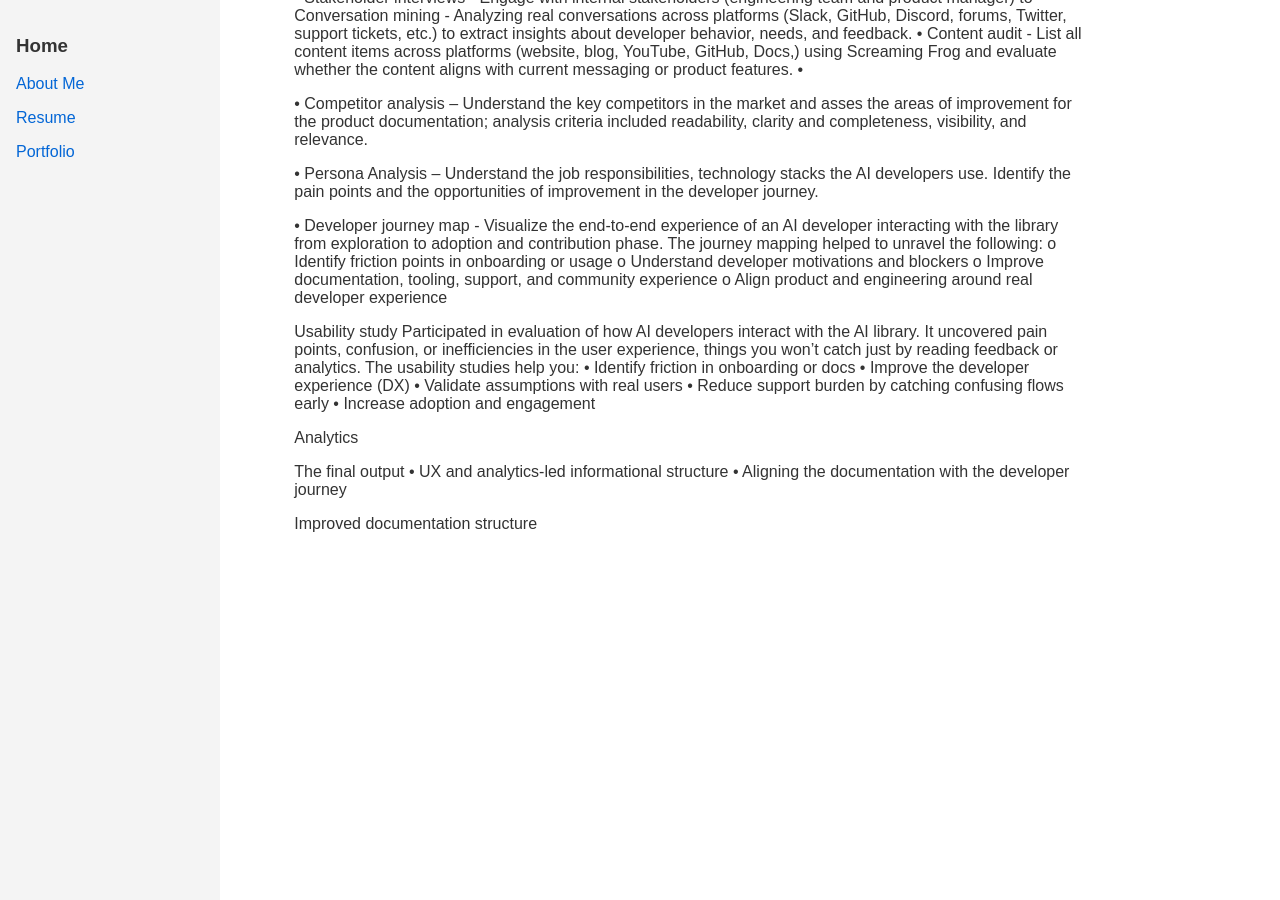
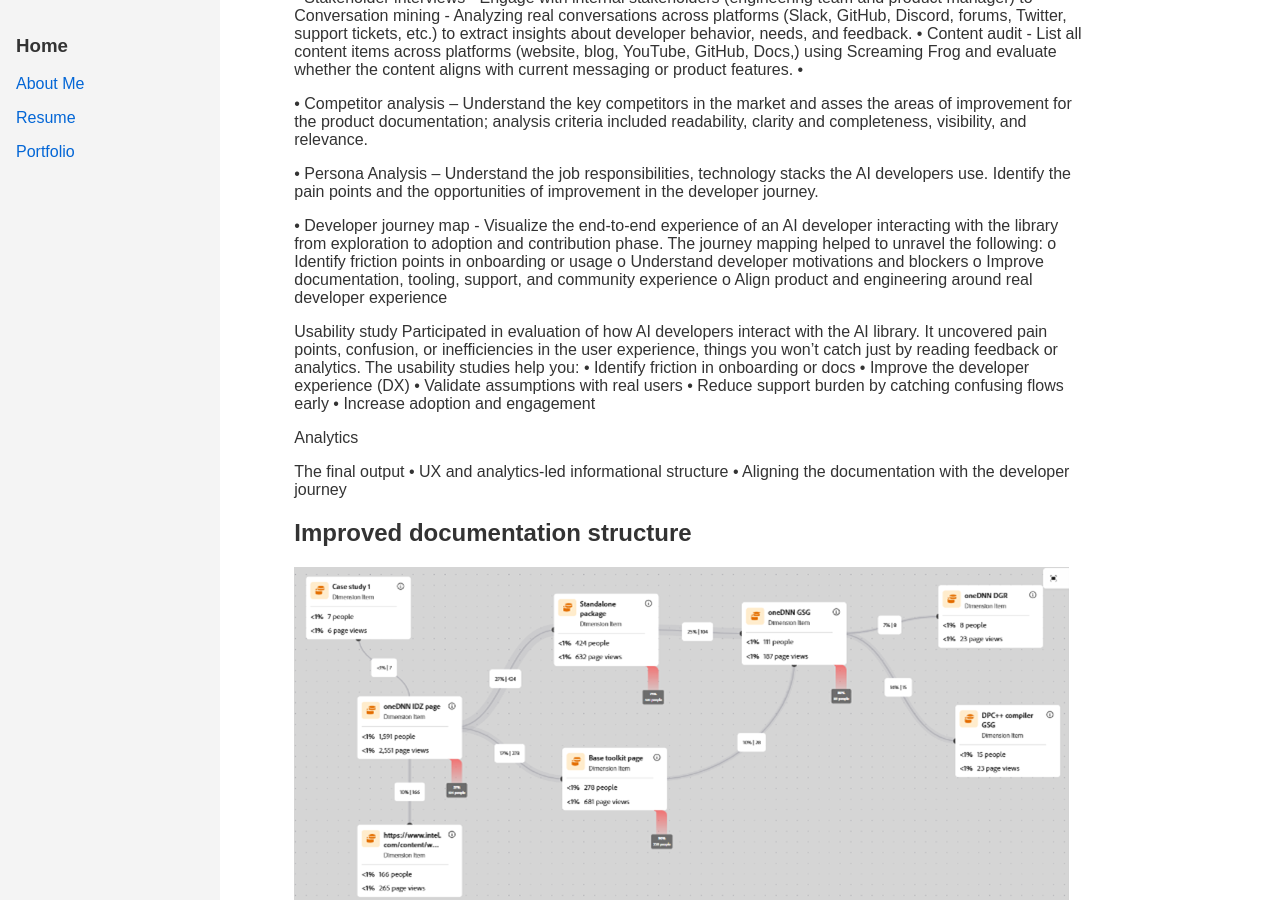
Before and after one commit to rai2412/contentcanvas, a Jekyll site: the page built from projects.md, in a window 1280 px wide and 900 px high, scrolled down 651 px. Built offline with Jekyll 4.4.1, drawn with Linux system fonts in a browser that asks for light colours; before the commit the page ends 1184 px from its top, so only the background shows below that.

Commit message:
Update projects.md

```diff
--- a/projects.md
+++ b/projects.md
@@ -62,4 +62,5 @@ The final output
 •	Aligning the documentation with the developer journey
 
 
-Improved documentation structure
+## Improved documentation structure
+![doc structure final](/assets/Picture9.png)
```
